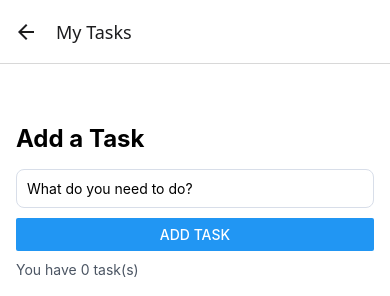
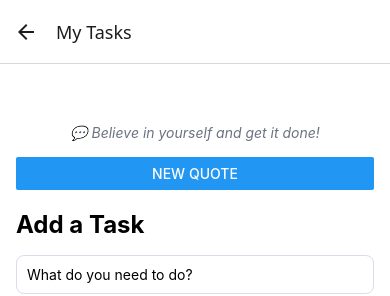
Before and after one commit to kymbogani/Week1Labs, a React Native app: screen /AddTask in a window 390 px wide. Shown: the top 296 px of the page. Built offline with nearby package versions, Linux system fonts and the light colour scheme; no server answers.

Commit message:
Update AddTaskScreen.js

```diff
--- a/screen/AddTaskScreen.js
+++ b/screen/AddTaskScreen.js
@@ -20,13 +20,30 @@
   const [tasks, setTasks] = useState([]);
   const [errorMessage, setErrorMessage] = useState('');
 
+  // Lab 9: Quote state
+  const [quote, setQuote] = useState(
+    "Loading today's motivation..."
+  );
+
+  // Load tasks from AsyncStorage
   useEffect(() => {
     loadTasks();
   }, []);
 
+  // Save tasks to AsyncStorage
   useEffect(() => {
     saveTasks();
   }, [tasks]);
+
+  // Lab 9: Fetch a quote when the screen loads
+  useEffect(() => {
+    fetch('https://api.quotable.io/random')
+      .then((response) => response.json())
+      .then((data) => setQuote(data.content))
+      .catch(() =>
+        setQuote('Believe in yourself and get it done!')
+      );
+  }, []);
 
   async function loadTasks() {
     try {
@@ -82,6 +99,26 @@
 
   return (
     <View style={styles.container}>
+      {/* Lab 9: Display quote */}
+      <Text style={styles.quote}>
+        💬 {quote}
+      </Text>
+
+      {/* Lab 9: New Quote button */}
+      <Button
+        title="New Quote"
+        onPress={() => {
+          fetch('https://api.quotable.io/random')
+            .then((response) => response.json())
+            .then((data) => setQuote(data.content))
+            .catch(() =>
+              setQuote(
+                'Believe in yourself and get it done!'
+              )
+            );
+        }}
+      />
+
       <Text style={styles.heading}>Add a Task</Text>
 
       <TextInput
@@ -145,10 +182,19 @@
     backgroundColor: '#FFFFFF',
   },
 
+  // Lab 9: Quote styling
+  quote: {
+    fontStyle: 'italic',
+    color: '#6B7280',
+    marginBottom: 16,
+    textAlign: 'center',
+  },
+
   heading: {
     fontSize: 24,
     fontWeight: 'bold',
     marginBottom: 16,
+    marginTop: 20,
   },
 
   input: {
```
